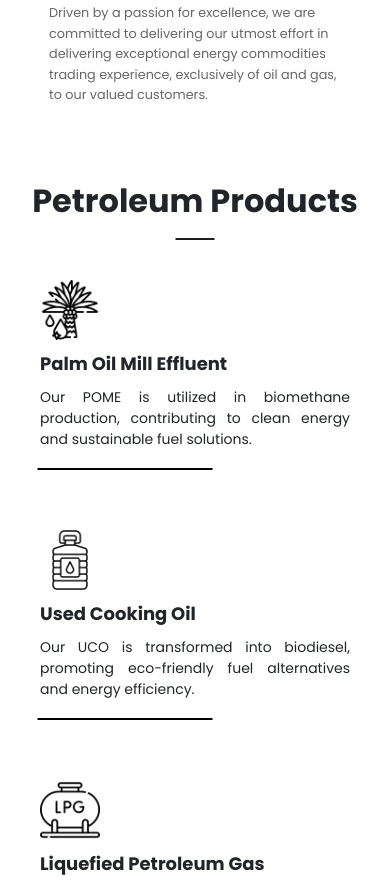
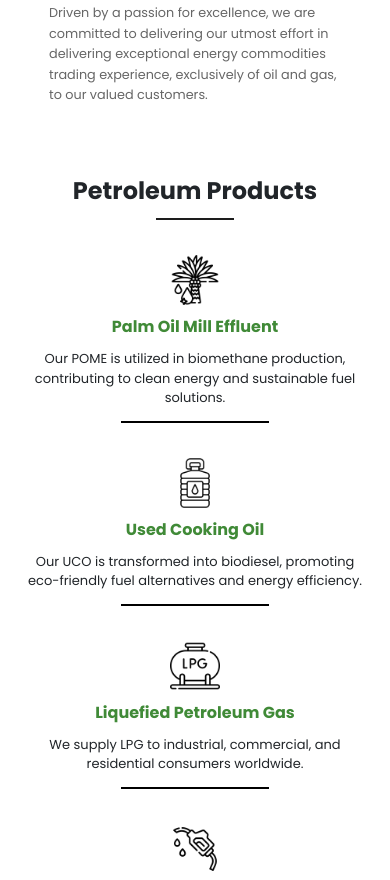
Before and after one commit to LuqmanNurhakimRosli/PEML, a plain HTML site: page business_petroleum.html in a window 390 px wide. Shown: the part 753-1633 px from the top of the page. Drawn offline with nearby package versions, Linux system fonts and the light colour scheme.

Commit message:
knacai;ao;hoanco;nconaonc

```diff
--- a/css2/product.css
+++ b/css2/product.css
@@ -1,3 +1,4 @@
+/* General Styles */
 .production-section h2 {
     position: relative; /* Positioning context for the pseudo-element */
     font-size: 2em; /* Adjust font size as needed */
@@ -90,6 +91,7 @@
 }
 
 .production-section .production-title {
+    color: #408a37;
     font-size: 18px;
     font-weight: bold;
     margin-bottom: 10px;
@@ -105,8 +107,65 @@
     display: contents;
 }
 
+/* Responsive Styles */
 @media screen and (max-width: 768px) {
     .production-section .production-container {
         grid-template-columns: 1fr; /* Stack on small screens */
     }
+
+    .production-section .production-item,
+    .production-section .production-items {
+        text-align: center; /* Center text for mobile */
+    }
+
+    .production-section .production-title {
+        text-align: center; /* Center title for mobile */
+    }
+
+    .production-section .production-text {
+        text-align: center; /* Center text for mobile */
+    }
 }
+
+/* Mobile Styles for 480px and below */
+@media screen and (max-width: 480px) {
+    .production-section h2 {
+        font-size: 1.5em; /* Smaller font size for mobile */
+        padding: 15px 0; /* Adjust padding for mobile */
+    }
+
+    .production-section h2::after,
+    .production-section .second h2::after {
+        width: 20%; /* Increase border width for mobile */
+    }
+
+    .production-section .production-container {
+        gap: 20px; /* Reduce gap between items for mobile */
+        padding: 0 10px 40px; /* Adjust padding for mobile */
+    }
+
+    .production-section .production-item,
+    .production-section .production-items {
+        padding: 15px; /* Adjust padding for mobile */
+    }
+
+    .production-section .production-item::after,
+    .production-section .production-items::after {
+        width: 40%; /* Adjust border width for mobile */
+        transform: translateX(-50%); /* Center the border */
+    }
+
+    .production-section .production-items img,
+    .production-section .production-item img {
+        width: 50px; /* Smaller image size for mobile */
+        height: 50px;
+    }
+
+    .production-section .production-title {
+        font-size: 16px; /* Smaller font size for mobile */
+    }
+
+    .production-section .production-text {
+        font-size: 13px; /* Smaller font size for mobile */
+    }
+}
```
